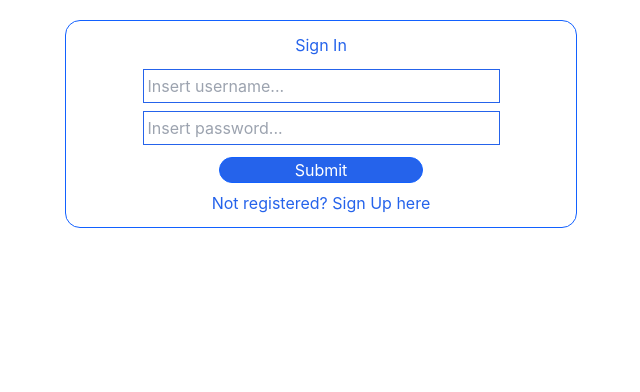
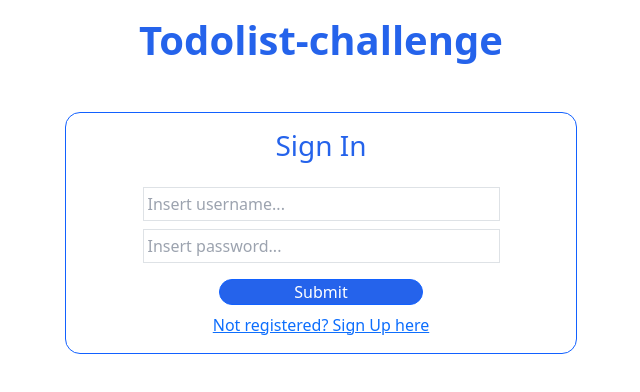
Before and after one commit to ShyqeriTari/todolist-fe, a Next.js app: page / in a window 1280 px wide. Shown: the top 392 px of the page, without its empty margins (319-959 px from the left). Built offline with nearby package versions, Linux system fonts and the light colour scheme.

Commit message:
Add title on log page

```diff
--- a/pages/SignIn/index.jsx
+++ b/pages/SignIn/index.jsx
@@ -1,6 +1,8 @@
 import Link from "next/link";
 import { useRouter } from "next/router";
 import { useState } from "react";
+import "bootstrap/dist/css/bootstrap.min.css"
+import "bootstrap-icons/font/bootstrap-icons.css"
 
 const SignIn = () => {
 
@@ -42,6 +44,8 @@ const SignIn = () => {
   }
 
   return (
+    <>
+    <h1 className="m-auto text-center text-blue-600 mt-3 mb-3 font-bold">Todolist-challenge</h1>
     <div className="m-auto text-center border-container bg-white mt-5">
       <div className="flex flex-col">
         <h3 className="mt-3 text-blue-600">Sign In</h3>
@@ -51,6 +55,7 @@ const SignIn = () => {
         <span className="mb-3 text-blue-600"> <Link href="/SignUp" > Not registered?  Sign Up here</Link></span>
       </div>
     </div>
+    </>
   );
 }
 
--- a/pages/SignUp/index.jsx
+++ b/pages/SignUp/index.jsx
@@ -1,6 +1,8 @@
 import Link from "next/link";
 import { useRouter } from "next/router";
 import { useState } from "react";
+import "bootstrap/dist/css/bootstrap.min.css"
+import "bootstrap-icons/font/bootstrap-icons.css"
 
 const SignIn = () => {
 
@@ -42,6 +44,8 @@ const SignIn = () => {
     }
 
     return (
+        <>
+        <h1 className="m-auto text-center text-blue-600 mt-3 mb-3 font-bold">Todolist-challenge</h1>
         <div className="m-auto text-center border-container bg-white mt-5">
             <div className="flex flex-col">
                 <h3 className="mt-3 text-blue-600">Sign Up</h3>
@@ -51,6 +55,7 @@ const SignIn = () => {
                 <span className="mb-3 text-blue-600"> <Link href="/" > Already registered?  Sign In here</Link></span>
             </div>
         </div>
+        </>
     );
 }
 
```
